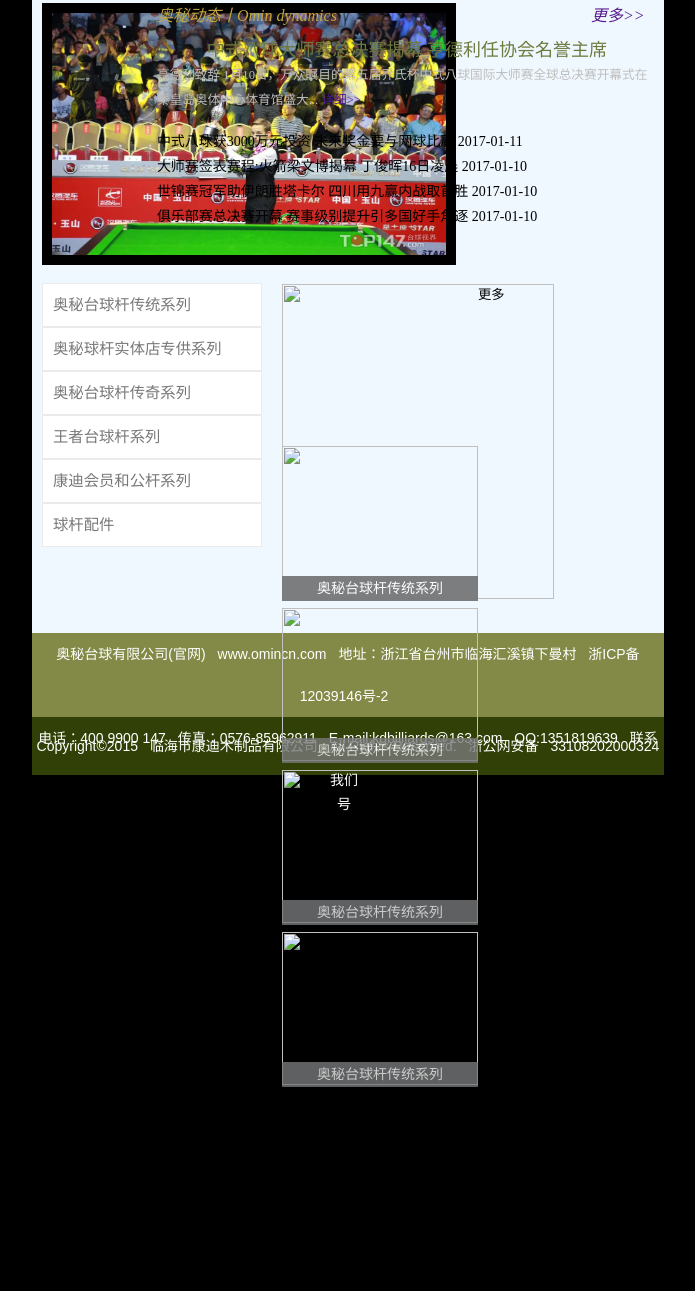
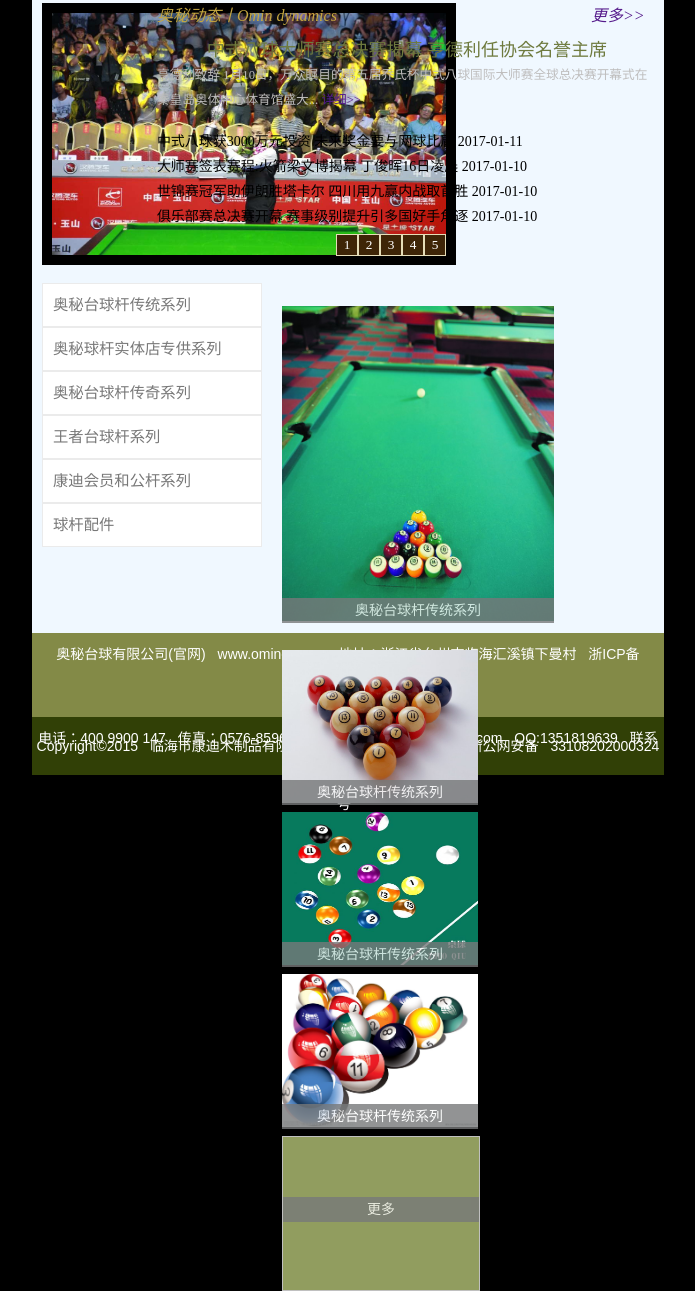
Before and after one commit to aleckxie/UIDemo, a plain HTML site: page Index.html in a window 1280 px wide. Shown: the part 405-1696 px from the top of the page, without its empty margins (292-987 px from the left). Before the commit the page ends 1519 px from the top, so only its background shows below. Drawn offline with Linux system fonts and the light colour scheme.

Commit message:
first commit

```diff
--- a/Index.html
+++ b/Index.html
@@ -30,6 +30,9 @@
     </div>
     <div class="center_content">
         <img class="center_content_image" height="242px" width="394px" src="Image/img1.jpg">
+        <div class="center_content_image_nav">
+            <span>1</span><span>2</span><span>3</span><span>4</span><span>5</span>
+        </div>
         <div class="content_right">
             <span class="right_title">奥秘动态丨Omin dynamics&nbsp;<a href="">更多>></a></span>
             <span class="right_title2">中式八球大师赛总决赛揭幕 亨德利任协会名誉主席</span>
@@ -52,12 +55,11 @@
             <span class="center_nav_list">球杆配件</span>
         </div>
         <div class="center_list_right">
-            <div class="center_bottom_img"><img src="" alt="" width="272px" height="315px"><span>奥秘台球杆传统系列</span></div>
-            <div class="center_bottom_img"><img src="" alt="" width="196px" height="153px"><span>奥秘台球杆传统系列</span></div>
-            <div class="center_bottom_img"><img src="" alt="" width="196px" height="153px"><span>奥秘台球杆传统系列</span></div>
-            <div class="center_bottom_img"><img src="" alt="" width="196px" height="153px"><span>奥秘台球杆传统系列</span></div>
-            <div class="center_bottom_img"><img src="" alt="" width="196px" height="153px"><span>奥秘台球杆传统系列</span></div>
-            <div>更多</div>
+            <div class="center_bottom_img_big"><img src="Image/zhuoqiu1.jpg" alt="" width="272px" height="315px"><span>奥秘台球杆传统系列</span></div>
+            <div class="center_bottom_img"><img src="Image/zhuoqiu2.jpg" alt="" width="196px" height="153px"><span>奥秘台球杆传统系列</span></div>
+            <div class="center_bottom_img"><img src="Image/zhuoqiu3.jpg" alt="" width="196px" height="153px"><span>奥秘台球杆传统系列</span></div>
+            <div class="center_bottom_img"><img src="Image/zhuoqiu4.jpg" alt="" width="196px" height="153px"><span>奥秘台球杆传统系列</span></div>
+            <div class="center_bottom_img more"><span>更多</span></div>
         </div>
     </div>
 </div>
```
